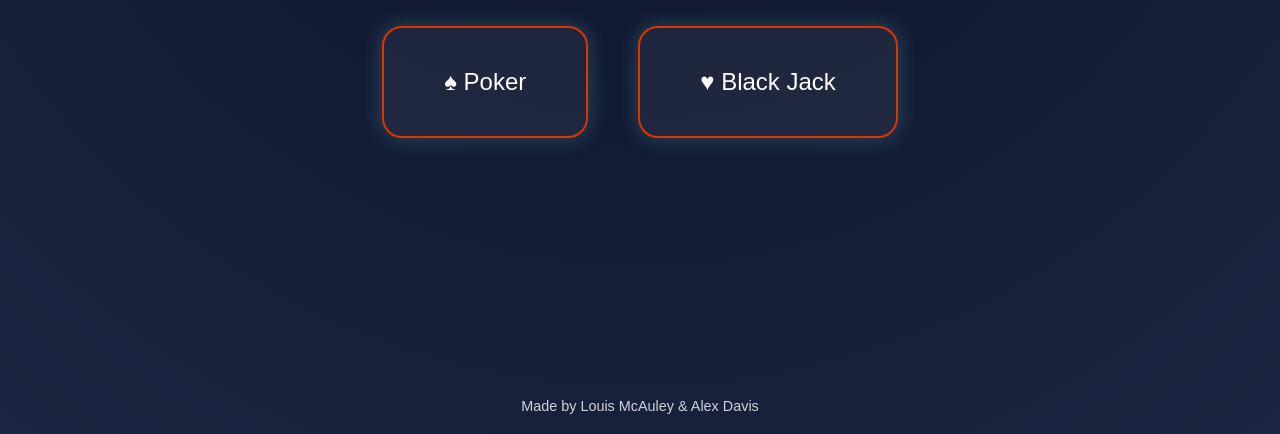
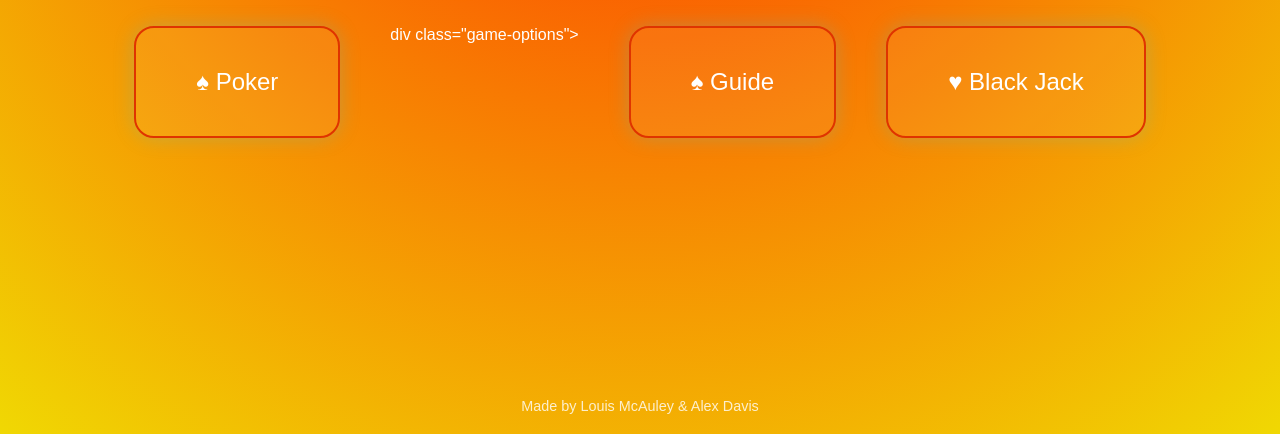
Before and after one commit to Ntvix/blackjacklm.io, a plain HTML site: page index.html in a window 1280 px wide. Shown: the part 366-800 px from the top of the page. Drawn offline with Linux system fonts and the light colour scheme.

Commit message:
Update index.html

```diff
--- a/index.html
+++ b/index.html
@@ -6,7 +6,7 @@
   <title>L&A Casino</title>
   <style>
     body {
-      background: radial-gradient(circle at top, #0b132b, #1c2541);
+      background: radial-gradient(circle at top, #ff2701, #f0d803);
       color: white;
       font-family: 'Poppins', sans-serif;
       text-align: center;
@@ -67,6 +67,10 @@
     <a href="https://ntvix.github.io/blackjacklm.io/index3.html">
       <div class="game-card">♠ Poker</div>
     </a>
+    div class="game-options">
+    <a href="https://ntvix.github.io/blackjacklm.io/guide.html">
+      <div class="game-card">♠ Guide</div>
+    </a>
     <a href="https://ntvix.github.io/blackjacklm.io/index2.html">
       <div class="game-card">♥ Black Jack</div>
     </a>
```
